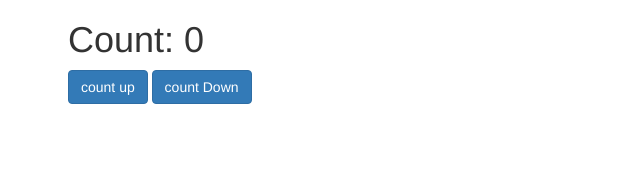
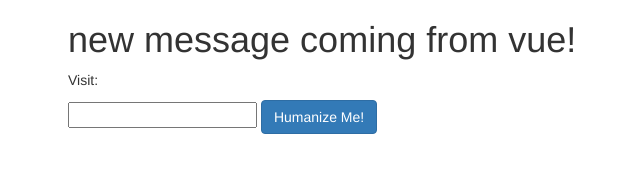
Before and after one commit to vivmaniaa/vuejs-beginner, a plain HTML site: page index.html in a window 1280 px wide. Shown: the whole page, without its empty margins (2-642 px from the left). Drawn offline with nearby package versions, Linux system fonts and the light colour scheme.

Commit message:
changed url as simple url and giving it a working link

```diff
--- a/index.html
+++ b/index.html
@@ -14,32 +14,26 @@
 <body>
 <div class="container">
 	<div id="app">
-		<h1>Count: {{count}}</h1>
-		<!-- <input type="text" v-model="message" >	 -->
-		<button class="btn btn-primary" v-on:click="countUp">count up</button>
-		<button class="btn btn-primary" v-on:click="countDown">count Down</button>
+		<h1 v-cloak>{{message}}</h1>
+		<p>Visit:<a v-cloak :href="url"> {{cleanUrl}}</a></p>
+		<input type="text" v-model="url">
+		<button class="btn btn-primary" @click="humanizeUrl">Humanize Me!</button>
 
 	</div>
 </div>
 
-
-
-
 <script type="text/javascript" src="https://unpkg.com/vue@2.5.9/dist/vue.js"></script>
-
 <script >
 	var app = new Vue({
 		el: '#app',
 		data: {
 			message: "new message coming from vue!",
-			count: 0
+			url: "",
+			cleanUrl: ""
 		},
 		methods: {
-			countUp: function(){
-				this.count += 1
-			},
-			countDown: function(){
-				this.count -= 1
+			humanizeUrl: function(){
+				this.cleanUrl = this.url.replace(/^https?:\/\//, "").replace(/\/$/,'')
 			}
 		}
 
```
